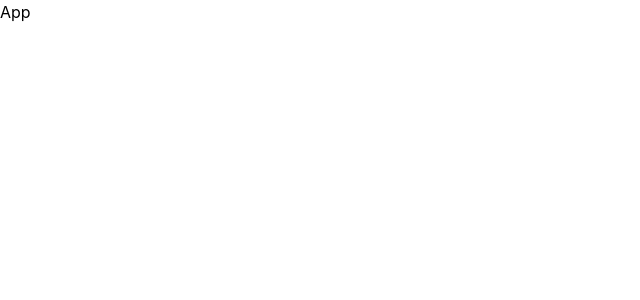
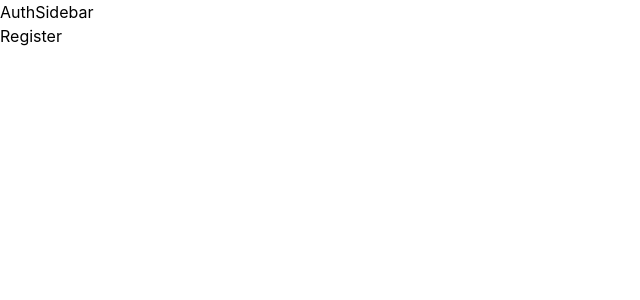
Before and after one commit to ashutoshthakur3110/Admin-Dashboard, a React (Vite) app: page / in a window 1280 px wide. Shown: the top 300 px of the page, without its empty margins (0-640 px from the left). Built offline with nearby package versions, Linux system fonts and the light colour scheme.

Commit message:
Implement routing and layout structure with new components for authentication and dashboards

```diff
--- a/src/App/App.jsx
+++ b/src/App/App.jsx
@@ -1,8 +1,10 @@
 import React from 'react'
+import {RouterProvider} from 'react-router'
+import { routes } from '../routes/app.routes'
 
 const App = () => {
   return (
-    <div>App</div>
+    <RouterProvider router={routes}/>
   )
 }
 
--- /dev/null
+++ b/src/components/AuthSidebar.jsx
@@ -0,0 +1,9 @@
+import React from 'react'
+
+const AuthSidebar = () => {
+  return (
+    <div>AuthSidebar</div>
+  )
+}
+
+export default AuthSidebar
--- /dev/null
+++ b/src/components/Sidebar.jsx
@@ -0,0 +1,9 @@
+import React from 'react'
+
+const Sidebar = () => {
+  return (
+    <div>Sidebar</div>
+  )
+}
+
+export default Sidebar
--- /dev/null
+++ b/src/layout/AuthLayout.jsx
@@ -0,0 +1,13 @@
+import { Outlet } from "react-router";
+import AuthSidebar from '../components/AuthSidebar.jsx'
+
+const AuthLayout = () =>{
+    return(
+        <div>
+            <AuthSidebar/>
+            <Outlet/>
+        </div>
+    )
+}
+
+export default AuthLayout
--- /dev/null
+++ b/src/layout/Layout.jsx
@@ -0,0 +1,13 @@
+import {Outlet} from 'react-router'
+import Sidebar from '../components/Sidebar.jsx'
+
+const Layout = () =>{
+    return(
+        <div>
+            <Sidebar/>
+        <Outlet/>
+        </div>
+    )
+}
+
+export default Layout
--- /dev/null
+++ b/src/pages/Admin/AdminDashboard.jsx
@@ -0,0 +1,9 @@
+import React from 'react'
+
+const AdminDashboard = () => {
+  return (
+    <div>AdminDashboard</div>
+  )
+}
+
+export default AdminDashboard
--- /dev/null
+++ b/src/pages/Auth/Login.jsx
@@ -0,0 +1,9 @@
+import React from 'react'
+
+const Login = () => {
+  return (
+    <div>Login</div>
+  )
+}
+
+export default Login
--- /dev/null
+++ b/src/pages/Auth/Register.jsx
@@ -0,0 +1,9 @@
+import React from 'react'
+
+const Register = () => {
+  return (
+    <div>Register</div>
+  )
+}
+
+export default Register
--- /dev/null
+++ b/src/pages/Employee/EmployeeDashboard.jsx
@@ -0,0 +1,9 @@
+import React from 'react'
+
+const EmployeeDashboard = () => {
+  return (
+    <div>EmployeeDashboard</div>
+  )
+}
+
+export default EmployeeDashboard
--- a/vite.config.js
+++ b/vite.config.js
@@ -1,6 +1,6 @@
 import react from '@vitejs/plugin-react'
 import { defineConfig } from 'vite'
-import { tailwindcss } from '@tailwindcss/vite'
+import tailwindcss from '@tailwindcss/vite'
 
 // https://vite.dev/config/
 export default defineConfig({
```
Also changed, not shown: src/routes/app.routes.jsx (added, +38 -0 lines).
